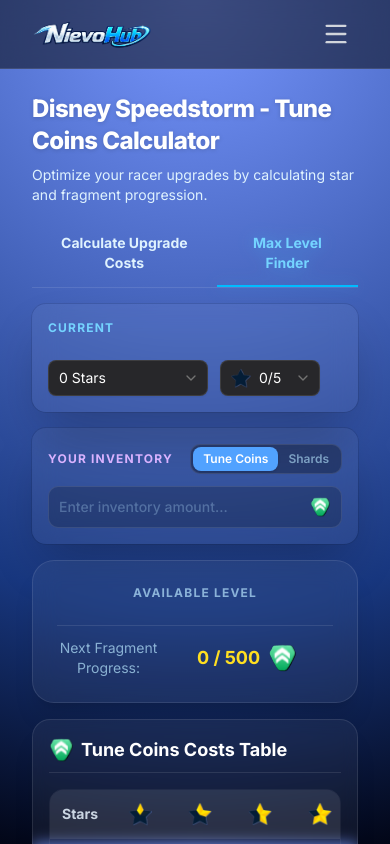
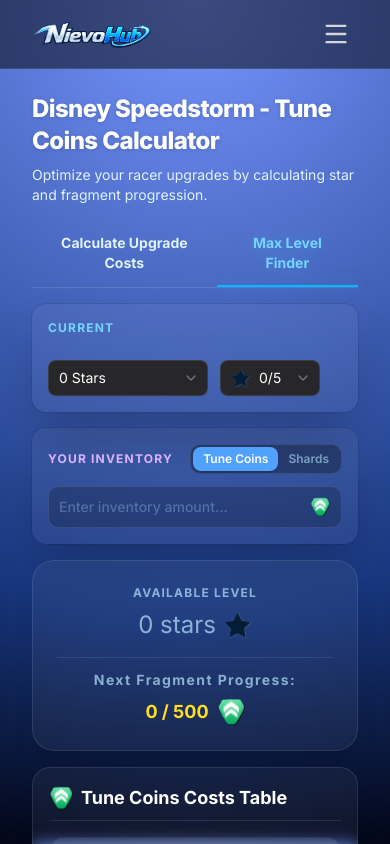
Before and after one commit to nievo496/nievo-hub, a Next.js app: page /tune-coins-calculator in a window 390 px wide. Both pictures are taken after a click on the button "Max Level Finder". Shown: the top 844 px of the page. Built offline with nearby package versions, Linux system fonts and the light colour scheme.

Commit message:
Responsive UI fix

```diff
--- a/src/app/tune-coins-calculator/page.tsx
+++ b/src/app/tune-coins-calculator/page.tsx
@@ -282,10 +282,23 @@ const TuneCoinsCalculatorContent = () => {
               </div>
             </div>
           ) : (
-            <div className="bg-white/5 p-6 md:p-8 rounded-3xl border border-white/10 text-center flex flex-col items-center justify-center gap-4 shadow-xl backdrop-blur-md">
+            <div className="text-sky-200/70 bg-white/5 p-6 md:p-8 rounded-3xl border border-white/10 text-center flex flex-col items-center justify-center gap-4 shadow-xl backdrop-blur-md">
               <div>
-                <p className="text-sky-200/70 text-xs tracking-widest mb-2 uppercase font-bold">Available Level</p>
+                <p className="text-xs tracking-widest mb-2 uppercase font-bold">Available Level</p>
                 <div className="text-2xl">
+                  {resourceResults.star === 0 && resourceResults.frag === 0 ? (
+                    <div className="flex items-center justify-center gap-2">
+                      0 stars
+                      <Image
+                        src={`/assets/stars/0 Star Fragments.png`}
+                        alt={`Disney Speedstorm 0 Star Fragments}`}
+                        width={28}
+                        height={28}
+                        className="inline-block"
+                      />
+                    </div>
+                  ) : (
+                    <>
                       {Array.from({length: resourceResults.star}).map((_, i) => (
                         <Image
                           key={i}
@@ -305,13 +318,15 @@ const TuneCoinsCalculatorContent = () => {
                           className="object-contain inline"
                         />
                       )}
+                    </>
+                  )}
                 </div>
               </div>
 
               <div className="w-full border-t border-white/10 pt-3 text-sm space-y-1.5 text-sky-200/70">
                 {resourceResults.hasNextUpgrade ? (
-                  <div className="flex justify-between items-center">
-                    <span>Next Fragment Progress:</span>
+                  <div className="flex flex-col justify-between items-center">
+                    <p className="tracking-widest mb-2 font-bold">Next Fragment Progress:</p>
                     <div className="flex items-center justify-center gap-2 w-full">
                       <span className="text-yellow-300 font-bold text-lg">{resourceResults.leftover} / {resourceResults.nextCost}</span>
                       <Image
@@ -323,7 +338,7 @@ const TuneCoinsCalculatorContent = () => {
                     </div>
                   </div>
                 ) : (
-                  <div className="flex justify-between">
+                  <div className="flex justify-between items-center">
                     <span>Leftover {resourceType === 'SHARDS' ? 'Shards' : 'Tune Coins'}:</span>
                     <span className="text-yellow-300 text-lg font-bold">{resourceResults.leftover.toLocaleString()}</span>
                   </div>
```
Lines whose indentation alone changed are shown as unchanged.
